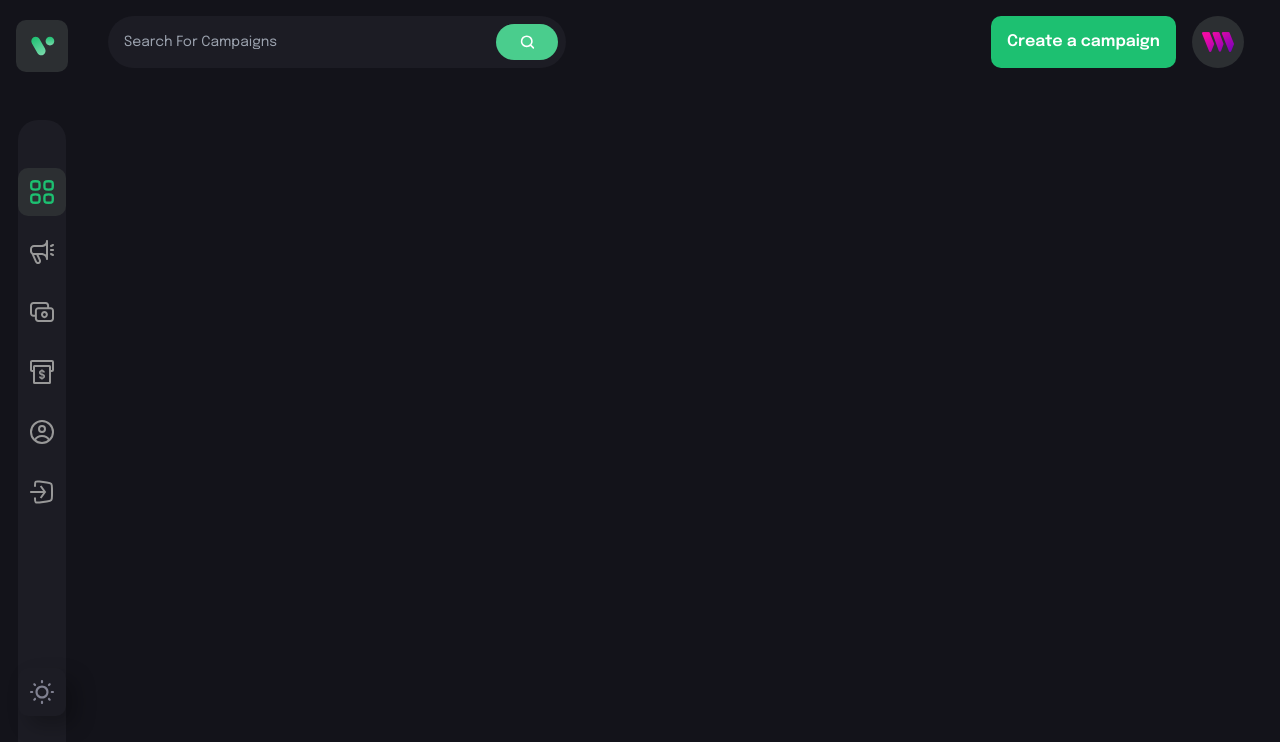
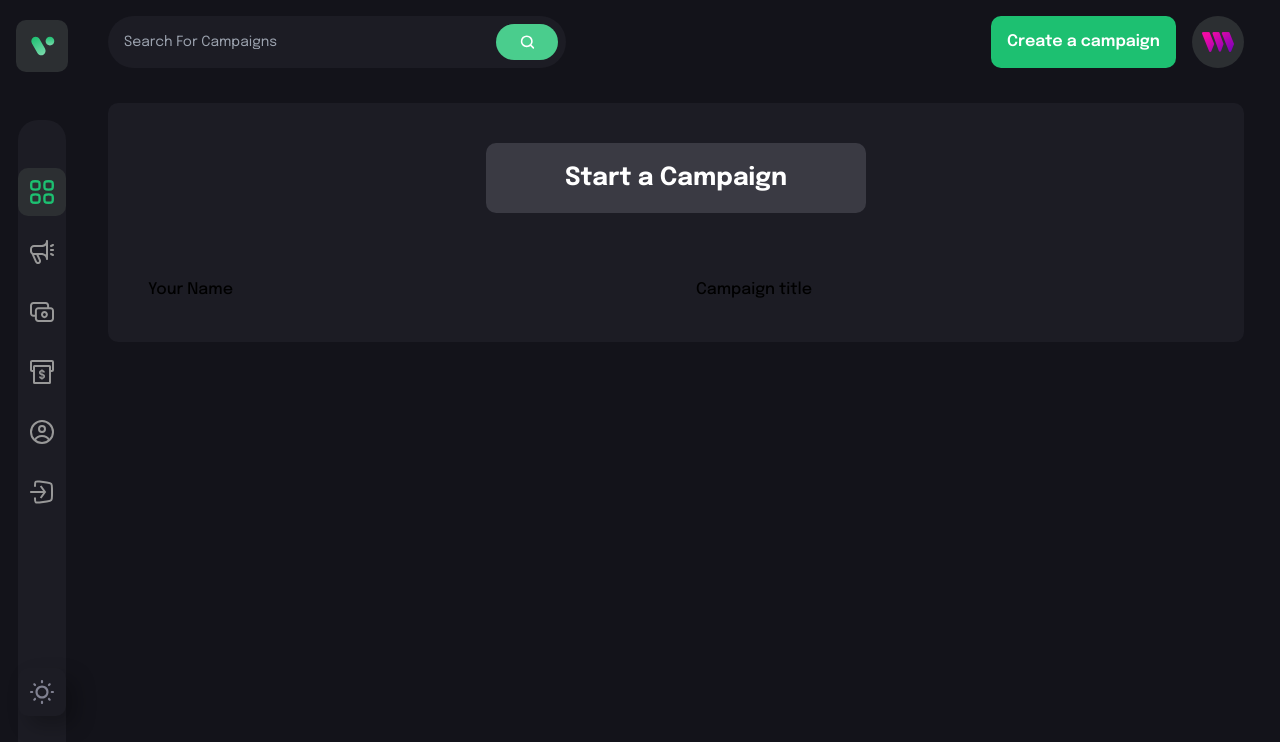
Before and after one commit to Bimajadivaaa/crowdFunding, a React (Vite) app in the folder client/: page /create-campaign in a window 1280 px wide. Before the commit this address had no page. Shown: the top 742 px of the page. Built offline with nearby package versions, Linux system fonts and the light colour scheme; what @thirdweb-dev/react would draw is missing.

Commit message:
commit form

```diff
--- a/client/src/App.jsx
+++ b/client/src/App.jsx
@@ -14,6 +14,9 @@ const App = () => {
         <Navbar />
         <Routes>
           <Route path="/" element={<Home />} />
+          <Route path="/create-campaign" element={<CreateCampaign/>} />
+          <Route path="/campaign-details/:id" element={<CampaignDetails />} />
+          <Route path="/profile" element={<Profile />} />
         </Routes>
       </div>
     </div>
--- /dev/null
+++ b/client/src/components/FormField.jsx
@@ -0,0 +1,13 @@
+import React from 'react'
+
+const FormField = ({labelName, placeholder, inputType, isTextArea, value, handleChange}) => {
+  return (
+    <label className='flex-1 w-full flex flex-col'>
+        {labelName && (
+            <span className='font-epilogue font-medium tex-'>{labelName}</span>
+        )}
+    </label>
+  )
+}
+
+export default FormField
--- a/client/src/components/Navbar.jsx
+++ b/client/src/components/Navbar.jsx
@@ -8,7 +8,7 @@ import { navlinks } from "../constants";
 const Navbar = () => {
   const navigate = useNavigate();
   const [isActive, setIsActive] = useState("dashboard");
-  const [toggleDrawer, seToggleDrawer] = useState(false);
+  const [toggleDrawer, setToggleDrawer] = useState(false);
 
   const address = "0xabc";
   return (
@@ -46,6 +46,7 @@ const Navbar = () => {
             />
           </div>
         </Link>
+      </div>
       {/* Small Screen Navigation */}
       <div className="sm:hidden flex justify-between items-center relative">
         <div className="w-[40px] h-[40px] rounded-[10px] bg-[#2c2f32] flex justify-center items-center cursor-pointer">
@@ -55,17 +56,58 @@ const Navbar = () => {
             className="w-[60%] h-[60%] object-contain"
           />
         </div>
-          <img src={menu} alt="menu"
+        <img
+          src={menu}
+          alt="menu"
           className="w-[34px] h-[34px] object-contain cursor-pointer"
-          onClick={() => setToggleDrawer(!toggleDrawer)}
+          onClick={() => setToggleDrawer((prev) => !prev)}
         />
-          <div className={`absolute top-[60px] right-0 left-0 bg-[#1c1c24] z-10 shadow-secondary
-          py-4 ${!toggleDrawer} ? '-translate-y-[100vh]' : '-translate-y-0' transition-all duration-700`}>
+        <div
+          className={`absolute top-[60px] right-0 left-0 bg-[#1c1c24] z-10 shadow-secondary
+          py-4 ${
+            !toggleDrawer ? "-translate-y-[100vh]" : "-translate-y-0"
+          } transition-all duration-700`}
+        >
           <ul className="mb-4">
-
-
+            {navlinks.map((link) => (
+              <li
+                key={link.name}
+                className={`flex p-4 ${
+                  isActive === link.name && "bg-[#3a3a43]"
+                }`}
+                onClick={() => {
+                  setIsActive(link.name);
+                  setToggleDrawer(false);
+                  navigate(link.link);
+                }}
+              >
+                <img
+                  src={link.imgUrl}
+                  alt={link.name}
+                  className={`w-[24px] h-[24px] object-contain ${
+                    isActive === link.name ? "grayscale-0" : "grayscale"
+                  }`}
+                />
+                <p
+                  className={`ml-[20px] font-epilogue font-semibold text-[14px] ${
+                    isActive === link.name ? "text-[#1dc071]" : "text-[#808191]"
+                  }`}
+                >
+                  {link.name}
+                </p>
+              </li>
+            ))}
           </ul>
-
+          <div className="flex mx-4">
+            <CustomButton
+              btnType="button"
+              title={address ? "Create a campaign" : "Connect"}
+              styles={address ? "bg-[#1dc071]" : "bg-[#8c6dfd]"}
+              handleClick={() => {
+                if (address) navigate("create-campaign");
+                else "connect()";
+              }}
+            />
           </div>
         </div>
       </div>
--- a/client/src/components/index.js
+++ b/client/src/components/index.js
@@ -1,3 +1,4 @@
 export { default as Sidebar } from "./Sidebar";
 export { default as Navbar } from "./Navbar";
 export { default as CustomButton } from "./CustomButton";
+export { default as FormField } from "./FormField";
--- a/client/src/pages/CreateCampaign.jsx
+++ b/client/src/pages/CreateCampaign.jsx
@@ -1,9 +1,62 @@
-import React from 'react'
+import React, { useState } from "react";
+import { useNavigate } from "react-router-dom";
+import { ethers } from "ethers";
+
+import { money } from "../assets";
+import { CustomButton, FormField } from "../components";
+import { checkIfImage } from "../utils";
 
 const CreateCampaign = () => {
+  const navigate = useNavigate();
+  const [isLoading, setIsLoading] = useState(false);
+  const [form, setForm] = useState({
+    name: "",
+    title: "",
+    description: "",
+    target: "",
+    deadline: "",
+    image: "",
+  });
+
+  const handleSubmit = () => {};
+
   return (
-    <div>CreateCampaign</div>
-  )
-}
+    <div
+      className="bg-[#1c1c24] flex justify-center items-center flex-col rounded-[10px] sm:p-10
+    p-4"
+    >
+      {isLoading && "Loading..."}
+      <div className="flex justify-center items-center p-[16px] sm:min-w-[380px] bg-[#3a3a43] rounded-[10px]">
+        <h1
+          className="font-epilogue font-bold sm:text-[25px] text-[18px] leading-[38px] text-white
+      "
+        >
+          Start a Campaign
+        </h1>
+      </div>
+      <form
+        onSubmit={handleSubmit}
+        className="w-full mt-[65px] flex flex-col gap-[30px]"
+      >
+        <div className="flex flex-wrap gap-[40px]">
+          <FormField
+            labelName="Your Name"
+            placeholder="Insert your name"
+            inputType="text"
+            value={form.name}
+            handleChange={() => {}}
+          />
+          <FormField
+            labelName="Campaign title"
+            placeholder="Write a title"
+            inputType="text"
+            value={form.name}
+            handleChange={() => {}}
+          />
+        </div>
+      </form>
+    </div>
+  );
+};
 
-export default CreateCampaign
+export default CreateCampaign;
```
Lines whose indentation alone changed are shown as unchanged.
